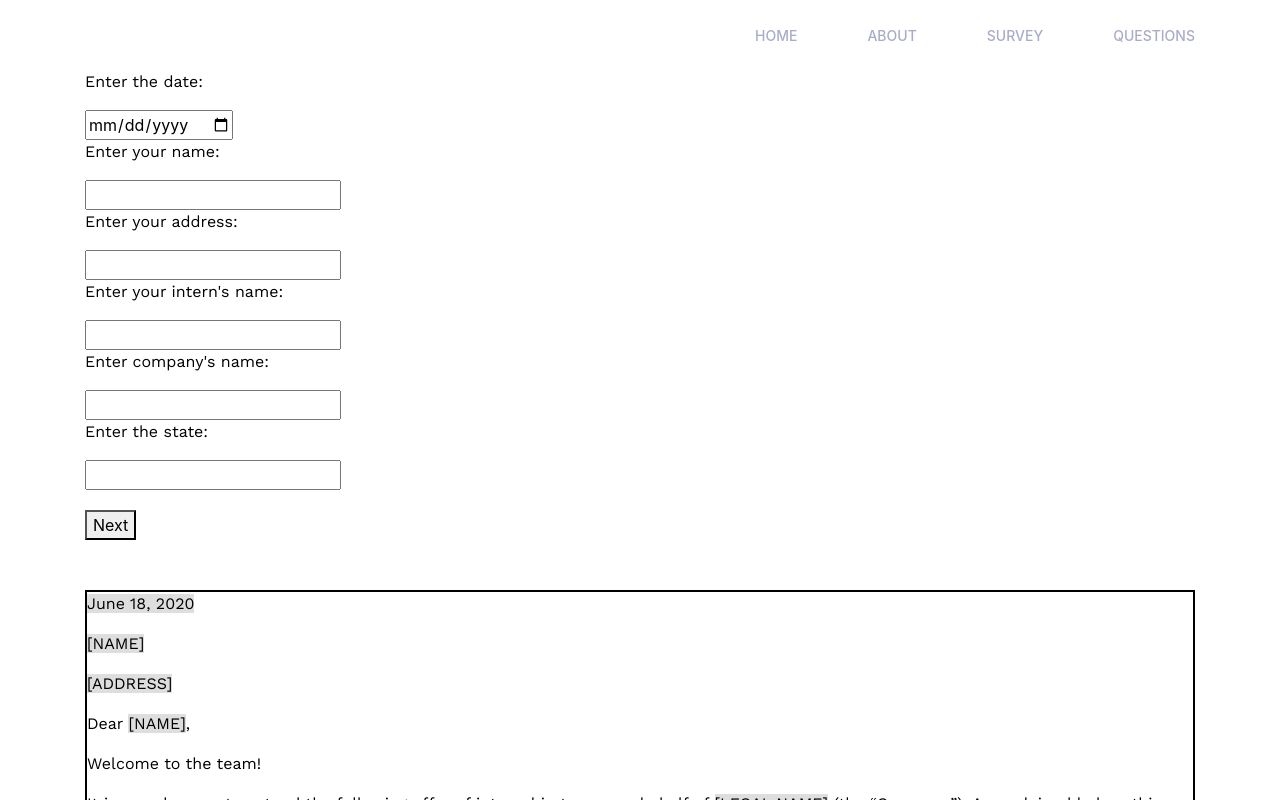
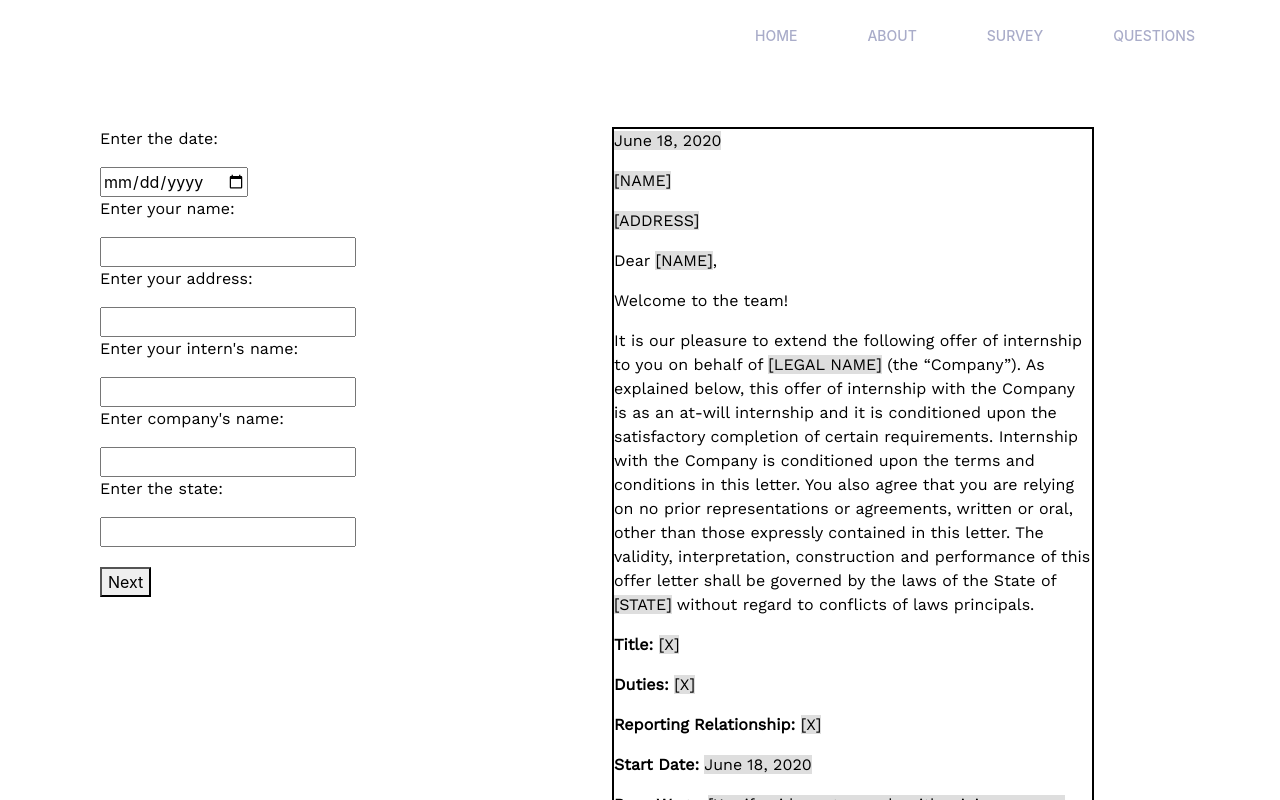
Before and after one commit to darienhong/smbusinesslegal.com, a React (Create React App) app in the folder smblegal/: page /Questions in a window 1280 px wide. Shown: the top 800 px of the page. Built offline with nearby package versions, Linux system fonts and the light colour scheme.

Commit message:
adding columns

```diff
--- a/smblegal/src/App.css
+++ b/smblegal/src/App.css
@@ -61,8 +61,29 @@ p {
 
 .ask {
   padding-top: 70px;
+  display: flex;
+  width: 80vw;
+  height: 80vh;
+
 }
 
+.col {
+  flex: 50%;
+  padding: 10px;
+  float: left;
+  padding: 10px;
+}
+
+.left {
+  column-width:1%;
+}
+
+.right {
+  width: 100%;
+  height: 100px;
+
+
+}
 .container {
   width: 85%;
   margin: 0 auto;
@@ -128,19 +149,6 @@ nav a:hover::before {
   margin-bottom: 50px;
 }
 
-/* .forms {
-  display: flex;
-  flex-direction: column;
-  flex-basis: 100%;
-  flex: 1;
-}
-
-.doc {
-  display: flex;
-  flex-direction: column;
-  flex-basis: 100%;
-  flex: 1;
-}  */
 .modal-custom {
   max-width: 700px!important;
 }
--- a/smblegal/src/InternshipInfo.jsx
+++ b/smblegal/src/InternshipInfo.jsx
@@ -20,6 +20,7 @@ export default class InternshipInfo extends Component {
     const { values } = this.props;
     return (
       <div class='ask'>
+        <div class='col'>
           <form>
             <p>Enter employee's title:</p>
             <input
@@ -60,8 +61,11 @@ export default class InternshipInfo extends Component {
 
           <button class='prev' onClick={this.previous}>Previous </button>
           <button class='next' onClick={this.next}>Next </button>
-        <Document class='doc' values={values}
-        />
+        </div>
+        <div class='col'>
+          <Document class='doc' values={values} />
+        </div>
+
       </div>
 
     );
--- a/smblegal/src/InternshipInfo2.jsx
+++ b/smblegal/src/InternshipInfo2.jsx
@@ -20,6 +20,7 @@ export default class InternshipInfo2 extends Component {
     const { values } = this.props;
     return (
       <div class='ask'>
+        <div class='col'>
           <form>
             <p>Enter employee's hours:</p>
             <input
@@ -57,8 +58,11 @@ export default class InternshipInfo2 extends Component {
           </form>
           <button class='prev' onClick={this.previous}>Previous </button>
           <button class='next' onClick={this.next}>Next </button>
+        </div>
+        <div class='col'>
           <Document class='doc' values={values}
           />
+        </div>
       </div>
 
     );
--- a/smblegal/src/InternshipInfo3.jsx
+++ b/smblegal/src/InternshipInfo3.jsx
@@ -20,6 +20,7 @@ export default class InternshipInfo3 extends Component {
     const { values } = this.props;
     return (
       <div class='ask'>
+        <div class='col'>
           <form>
             <p>Academic credits given for internship:</p>
             <input
@@ -82,8 +83,11 @@ export default class InternshipInfo3 extends Component {
 
           <button class='prev' onClick={this.previous}>Previous </button>
           <button class='next' onClick={this.next}>Next </button>
+        </div>
+        <div class='col'>
           <Document class='doc' values={values}
           />
+        </div>
       </div>
 
     );
--- a/smblegal/src/LetterIntro.jsx
+++ b/smblegal/src/LetterIntro.jsx
@@ -21,7 +21,7 @@ export default class LetterIntro extends Component {
     const { values } = this.props;
     return (
       <div class='ask'>
-        <div class='forms'>
+        <div class='col left'>
           {/* <DayPicker showOutsideDays
             selectedDays={values.date}
             onDayClick={this.handleDateClick} /> */}
@@ -72,8 +72,10 @@ export default class LetterIntro extends Component {
           </form>
           <button class='next' onClick={this.next}>Next </button>
         </div>
-        <Document class='doc' values={values}
-        />
+        <div class='col right'>
+          <Document class='doc' values={values}
+          />
+        </div>
       </div >
 
     );
```
Also changed, not shown: smblegal/src/Questions.jsx (+1 -80 lines). Lines whose indentation alone changed are shown as unchanged.
